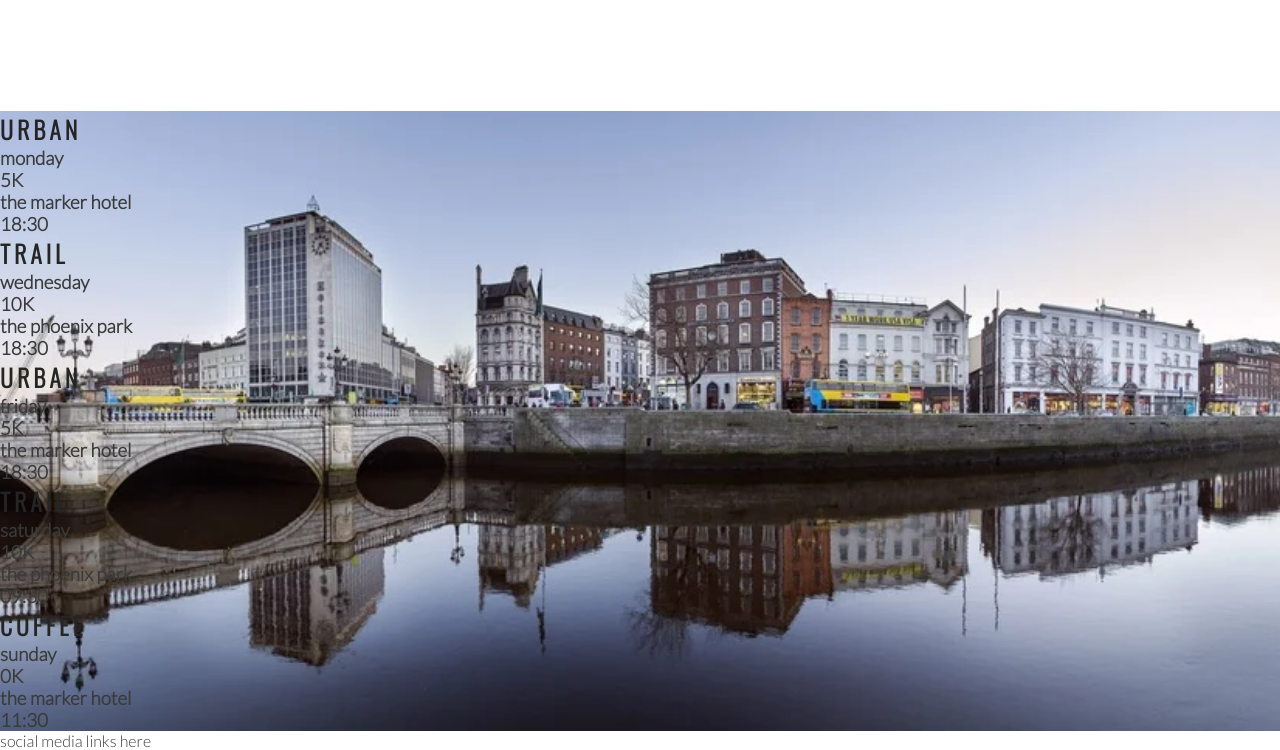
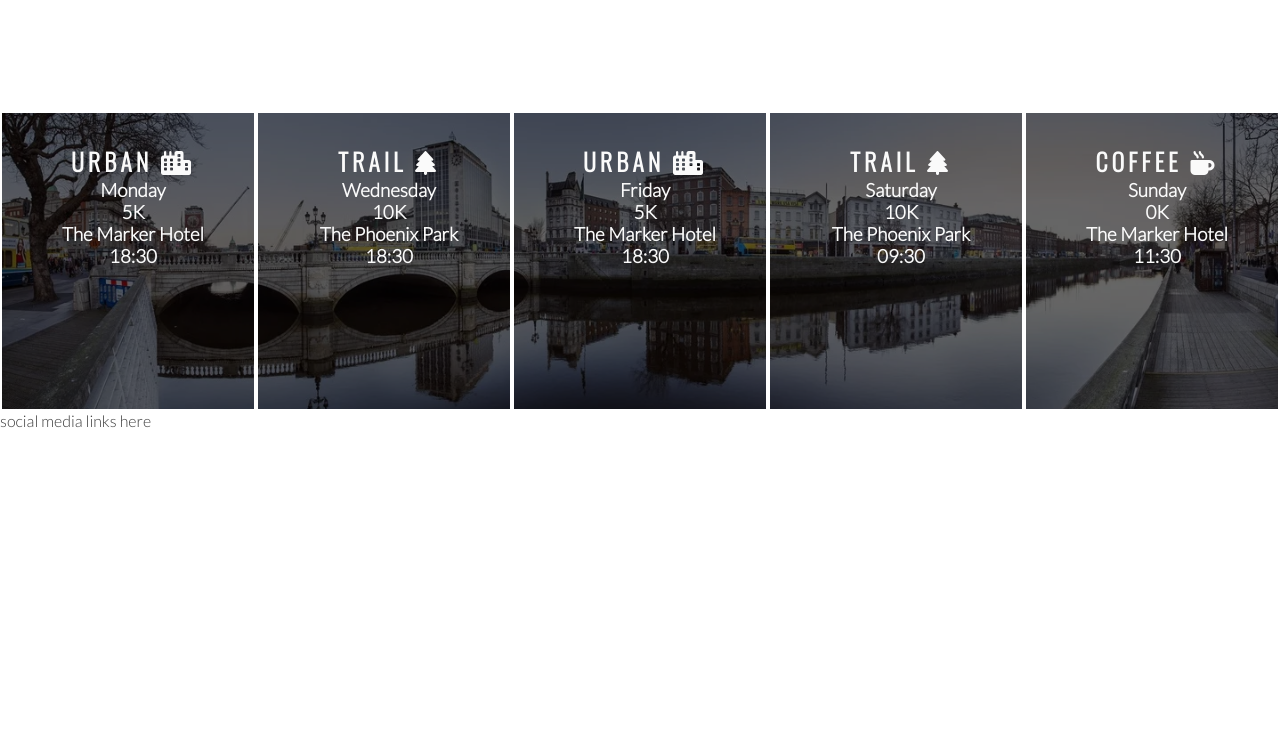
Before and after one commit to Oladipin/Love-running, a plain HTML site: page index.html in a window 1280 px wide. Shown: the part 1184-1934 px from the top of the page. After the commit the page ends 1614 px from the top, so only its background shows below. Drawn offline with nearby package versions, Linux system fonts and the light colour scheme.

Commit message:
style to times section and add icons

```diff
--- a/assets/css/style.css
+++ b/assets/css/style.css
@@ -204,3 +204,23 @@ hr {
     width: 100%;
     overflow: hidden;
 }
+
+#times div {
+    color: #fafafa;
+    background-color: rgba(0, 0, 0, .6);
+    width: 20%;
+    height: 300px;
+    float: left;
+    padding: 30px 0 0 10px;
+    text-align: center;
+    border: 2px solid white;
+    box-sizing: border-box;
+}
+
+#times h2 {
+    color: #fafafa;
+}
+
+#times h3 {
+    text-transform: capitalize;
+}
--- a/index.html
+++ b/index.html
@@ -87,35 +87,35 @@
     </section>
     <section id="times">
         <div>
-            <h2>urban</h2>
+            <h2>urban <i class="fa-solid fa-city"></i></h2>
             <h3>monday</h3>
             <h3>5K</h3>
             <h3>the marker hotel</h3>
             <h3>18:30</h3>
         </div>
         <div>
-            <h2>trail</h2>
+            <h2>trail <i class="fa-solid fa-tree"></i></h2>
             <h3>wednesday</h3>
             <h3>10K</h3>
             <h3>the phoenix park</h3>
             <h3>18:30</h3>
         </div>
         <div>
-            <h2>urban</h2>
+            <h2>urban <i class="fa-solid fa-city"></i></h2>
             <h3>friday</h3>
             <h3>5K</h3>
             <h3>the marker hotel</h3>
             <h3>18:30</h3>
         </div>
         <div>
-            <h2>trail</h2>
+            <h2>trail <i class="fa-solid fa-tree"></i></h2>
             <h3>saturday</h3>
             <h3>10K</h3>
             <h3>the phoenix park</h3>
             <h3>09:30</h3>
         </div>
         <div>
-            <h2>coffee</h2>
+            <h2>coffee <i class="fa-solid fa-mug-hot"></i></h2>
             <h3>sunday</h3>
             <h3>0K</h3>
             <h3>the marker hotel</h3>
```
